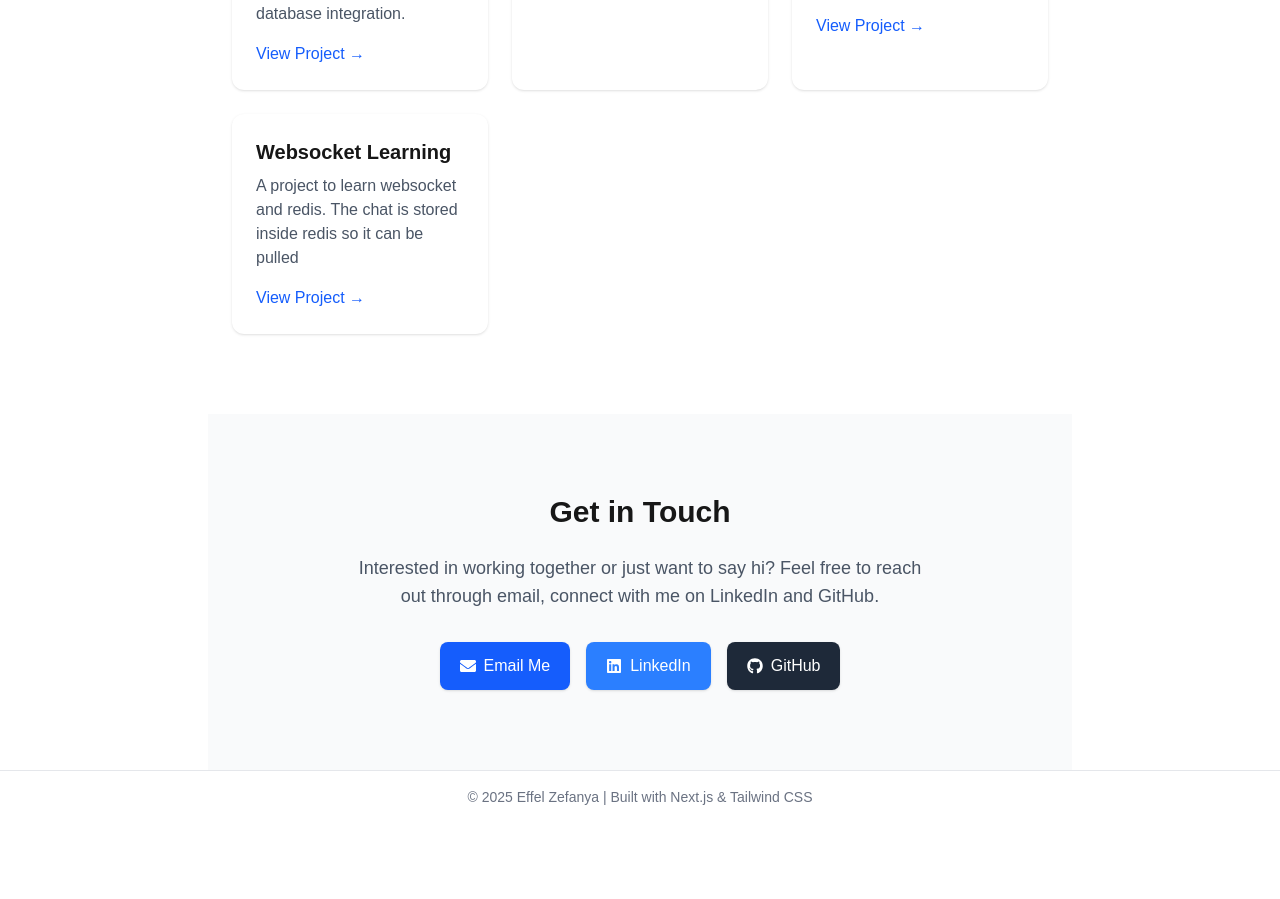
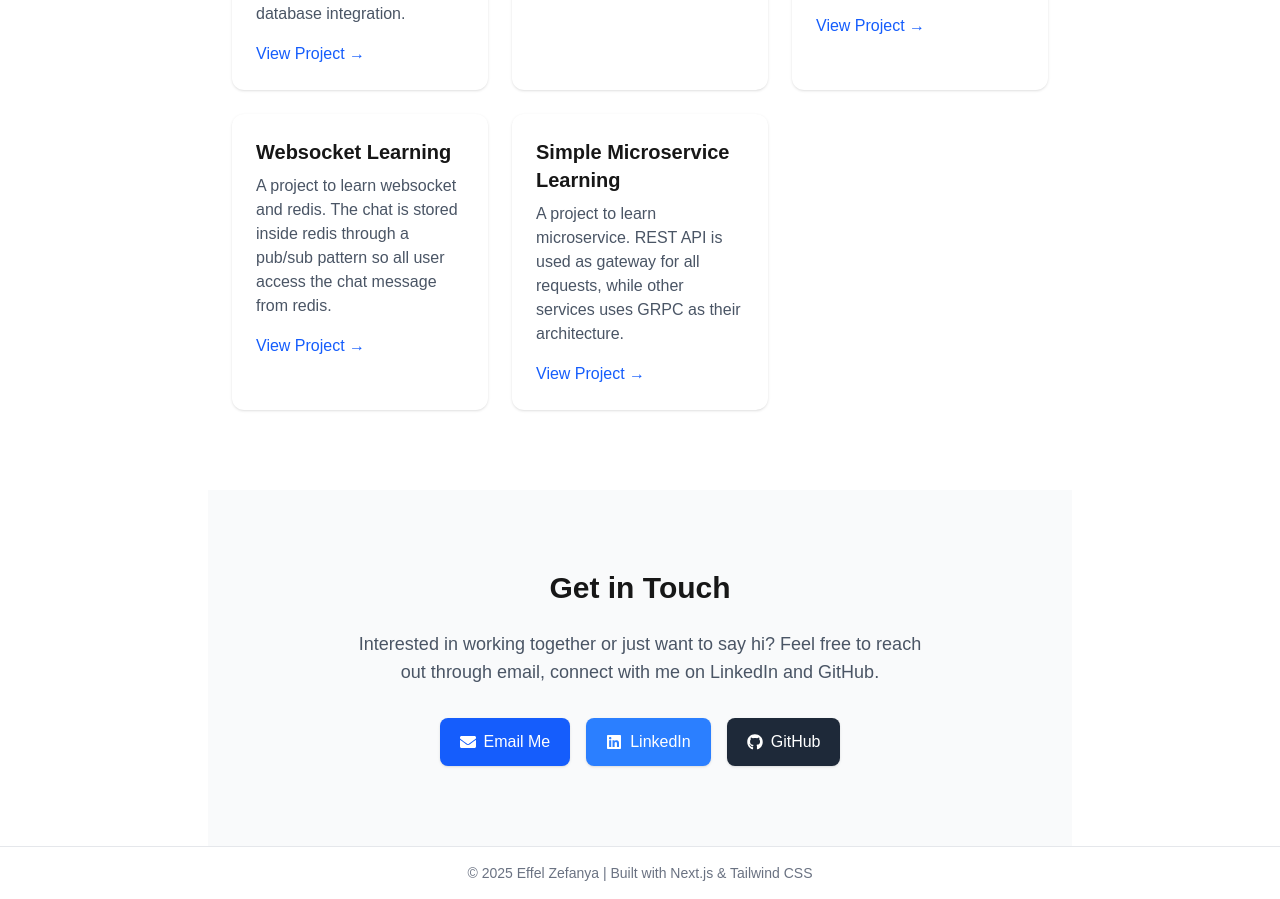
Before and after one commit to EffelZefanya/effel-zefanya-portfolio, a Next.js app: page / in a window 1280 px wide. Shown: the part 1387-2286 px from the top of the page. Before the commit the page ends 2210 px from the top, so only its background shows below. Built offline with nearby package versions, Linux system fonts and the light colour scheme.

Commit message:
feat: add a project

```diff
--- a/src/sections/Projects.tsx
+++ b/src/sections/Projects.tsx
@@ -20,9 +20,14 @@ export default function Projects(){
         },
         {
             title: "Websocket Learning",
-            description:"A project to learn websocket and redis. The chat is stored inside redis so it can be pulled",
+            description:"A project to learn websocket and redis. The chat is stored inside redis through a pub/sub pattern so all user access the chat message from redis.",
             link:"https://github.com/EffelZefanya/Websocket-Learning-Go",
         },
+        {
+            title: "Simple Microservice Learning",
+            description: "A project to learn microservice. REST API is used as gateway for all requests, while other services uses GRPC as their architecture.",
+            link: "https://github.com/EffelZefanya/simple-microservice-practice"
+        }
     ];
 
     return (
```
